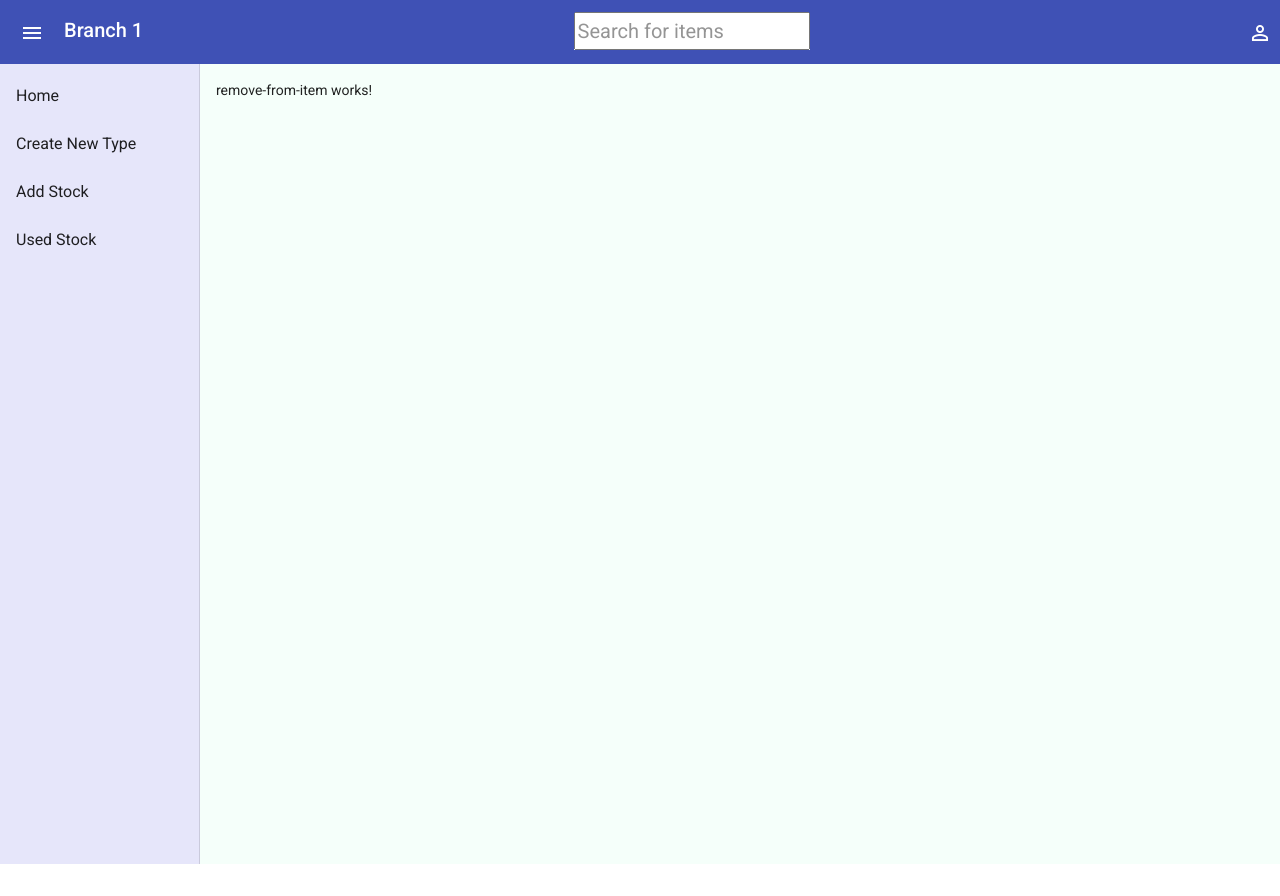
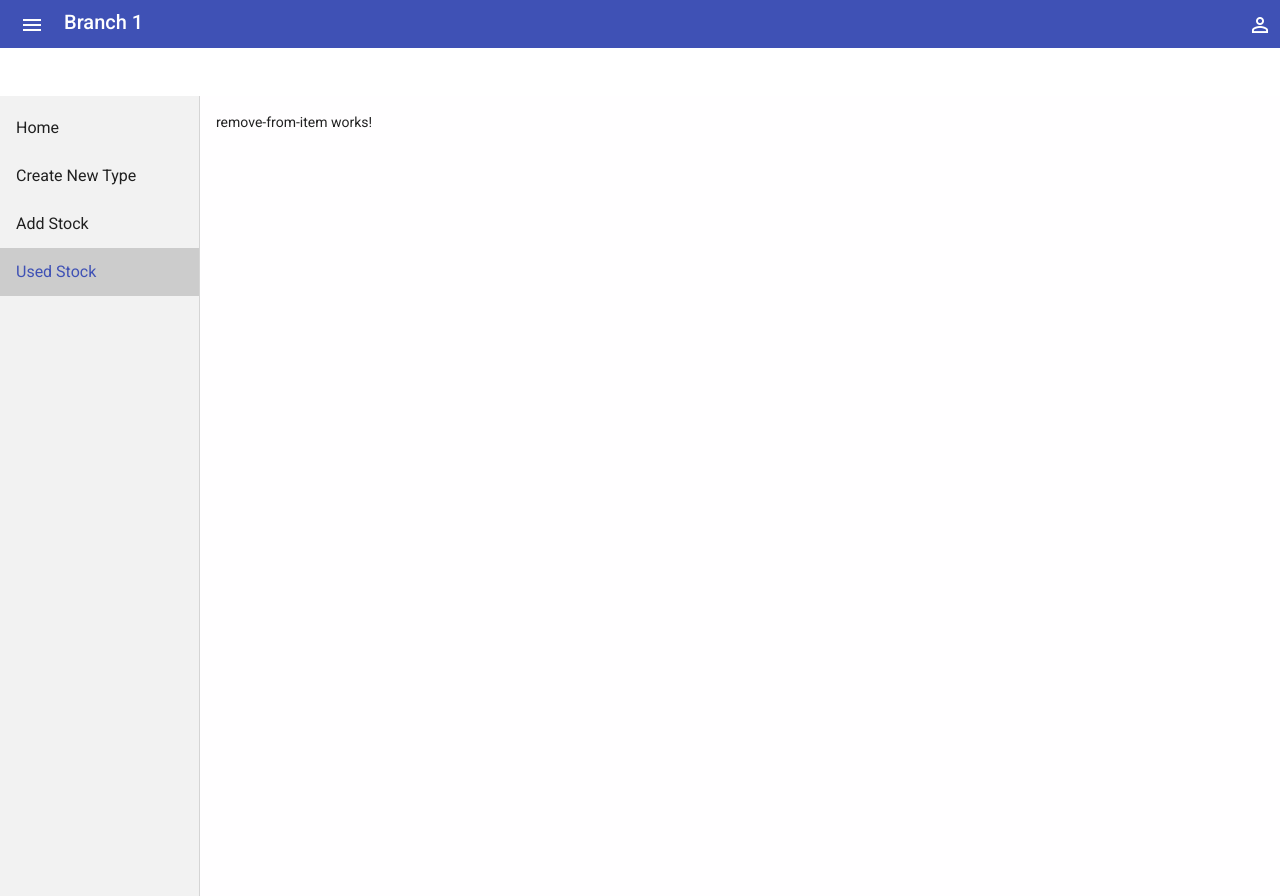
Before and after one commit to gsam1999/inv-mgmt, an Angular app: page /remove in a window 1280 px wide. Before the commit the page ends 864 px from the top, so only its background shows below. Built offline with nearby package versions, Linux system fonts and the light colour scheme.

Commit message:
deployment in pages

```diff
--- a/package.json
+++ b/package.json
@@ -22,6 +22,7 @@
     "@angular/platform-browser-dynamic": "~12.2.0",
     "@angular/router": "~12.2.0",
     "bootstrap": "^5.1.1",
+    "esbuild": "^0.13.2",
     "rxjs": "~6.6.0",
     "tslib": "^2.3.0",
     "zone.js": "~0.11.4"
--- a/src/app/app.component.html
+++ b/src/app/app.component.html
@@ -1,4 +1,4 @@
-<mat-toolbar class="p-0 d-flex d-flex justify-content-between" color="primary">
+<mat-toolbar class="p-0 d-flex d-flex justify-content-between" color="primary" style="height: 48px;">
   <div>
     <button mat-button (click)="drawer.toggle()">
       <mat-icon>menu</mat-icon>
@@ -6,9 +6,9 @@
     <span>Branch 1</span>
   </div>
 
-  <div style="background-color: aliceblue;">
+  <!-- <div style="background-color: aliceblue;">
     <input type="text" matInput placeholder="Search for items">
-  </div>
+  </div> -->
 
   <div>
     <button mat-icon-button [matMenuTriggerFor]="auth">
@@ -26,10 +26,10 @@
 <mat-drawer-container class="app-container">
   <mat-drawer #drawer class="sidenav" mode="side" [opened]='true'>
     <mat-nav-list>
-      <a mat-list-item [routerLink]="'/home'"> Home </a>
-      <a mat-list-item [routerLink]="'/new-item'"> Create New Type </a>
-      <a mat-list-item [routerLink]="'/add'"> Add Stock </a>
-      <a mat-list-item [routerLink]="'/remove'"> Used Stock</a>
+      <a mat-list-item [routerLink]="'/home'" routerLinkActive="sidenav-active-link"> Home </a>
+      <a mat-list-item [routerLink]="'/new-item'" routerLinkActive="sidenav-active-link"> Create New Type </a>
+      <a mat-list-item [routerLink]="'/add'" routerLinkActive="sidenav-active-link"> Add Stock </a>
+      <a mat-list-item [routerLink]="'/remove'" routerLinkActive="sidenav-active-link"> Used Stock</a>
       <!-- <a mat-list-item (click)="sidenav.toggle()" href="" mat-list-item>Close</a> -->
     </mat-nav-list>
   </mat-drawer>
--- a/src/app/components/remove-from-item/remove-from-item.component.ts
+++ b/src/app/components/remove-from-item/remove-from-item.component.ts
@@ -2,8 +2,7 @@ import { Component, OnInit } from '@angular/core';
 
 @Component({
   selector: 'app-remove-from-item',
-  templateUrl: './remove-from-item.component.html',
-  styleUrls: ['./remove-from-item.component.scss']
+  templateUrl: './remove-from-item.component.html'
 })
 export class RemoveFromItemComponent implements OnInit {
 
--- a/src/styles.scss
+++ b/src/styles.scss
@@ -4,8 +4,11 @@ html, body { height: 100%; }
 body { margin: 0; font-family: Roboto, "Helvetica Neue", sans-serif; }
 
 
+$color-primary : #3f51b5;
+
+
 .sidenav{
-    background-color: lavender;
+    background-color: #f2f2f2;
     width: 200px;
 }
 
@@ -15,7 +18,7 @@ mat-drawer-container{
 
 mat-drawer-content{
     height: 100%;
-    background-color:mintcream;
+    background-color:#fffeff;
 }
 
 .card-md{
@@ -25,3 +28,15 @@ mat-drawer-content{
 .card-image{
     width: 200px;
 }
+
+.app-container{
+    position: fixed;
+    height: 100%;
+    width: 100%;
+    top:48px;
+}
+
+.sidenav-active-link{
+    background-color: #ccc !important;
+    color: $color-primary !important;
+}
```
Also changed, not shown: src/app/components/remove-from-item/remove-from-item.component.scss (deleted), 8 other files (tests, documents, lock files or other folders).
